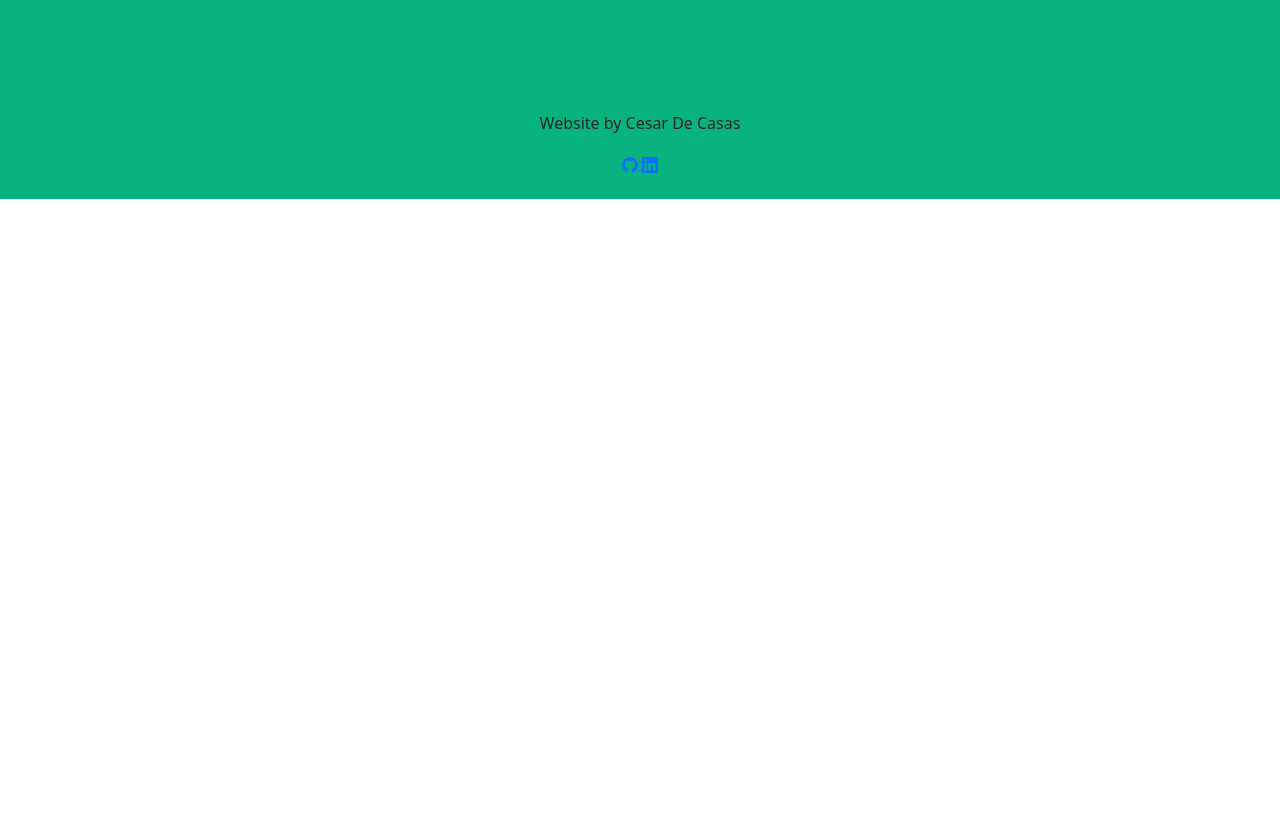
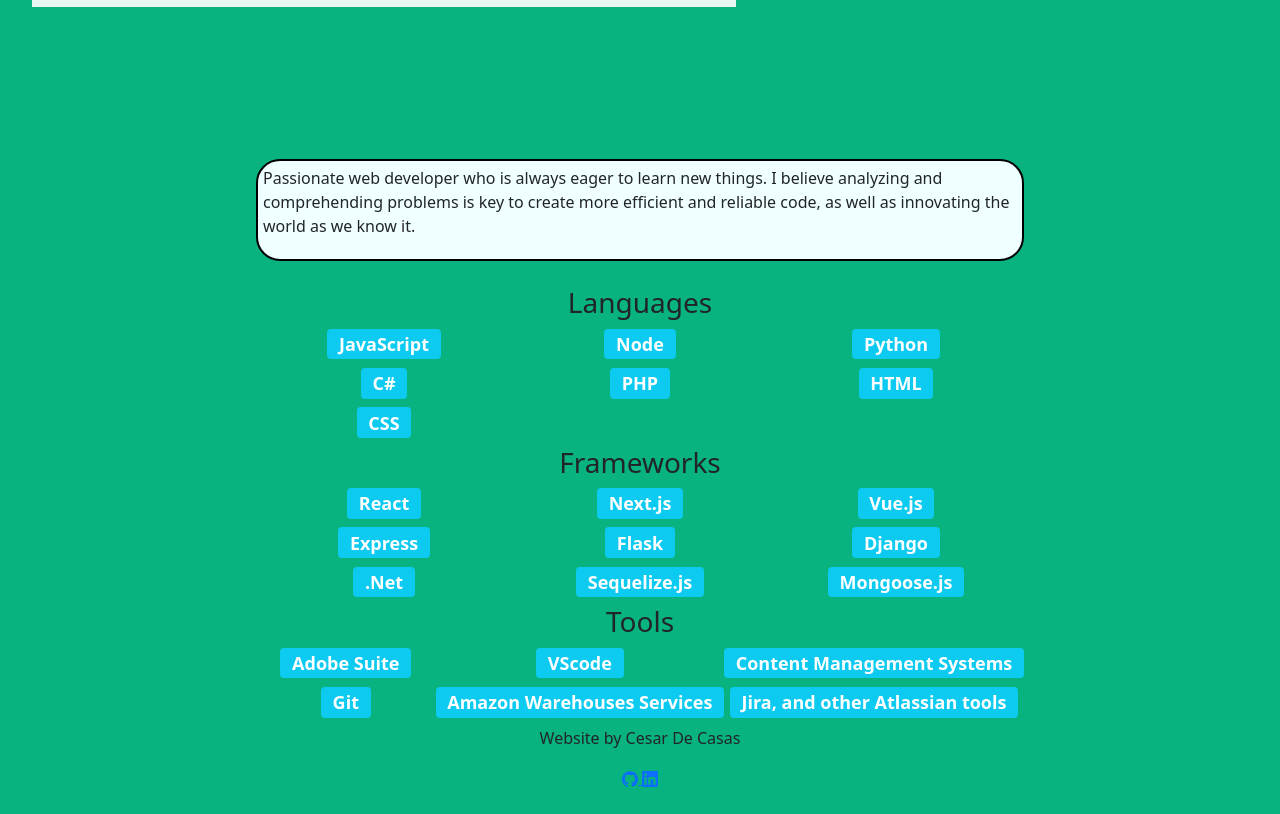
Before and after one commit to cesardecasas/Portfolio, a React (Create React App) app in the folder client/: page / in a window 1280 px wide. Shown: the part 420-1234 px from the top of the page. Before the commit the page ends 800 px from the top, so only its background shows below. Built offline with nearby package versions, Linux system fonts and the light colour scheme; a web font is replaced by a local one.

Commit message:
components Grid, Presentation added

```diff
--- a/client/src/Main.js
+++ b/client/src/Main.js
@@ -1,6 +1,10 @@
 import React from 'react'
 import Footer from './components/Footer'
 import Landing from './components/Landing'
+import PresentationCard from './components/PresentationCard'
+import Badges from './components/Badge'
+import technologies from './technologies.json'
+import Grid from './components/Grid'
 
 const Main =()=>{
 
@@ -8,8 +12,15 @@
 
     return (
         <main>
+            <br/>
             <Landing/>
+            <PresentationCard/>
+            <div className='technologies'>
+                <Grid name='Languages' arr={technologies.Languages}/>
+                <Grid name='Frameworks' arr={technologies.FrameWorks} />
+                <Grid name='Tools' arr={technologies.Tools} />
 
+            </div>
             <Footer/>
         </main>
     )
--- /dev/null
+++ b/client/src/components/Badge.js
@@ -0,0 +1,15 @@
+import React from 'react'
+import Badge from 'react-bootstrap/Badge'
+
+const Badges =(props)=>{
+
+    return(
+        <div>
+            <h4>
+                <Badge bg='info'>{props.text.name}</Badge>
+            </h4>
+        </div>
+    )
+}
+
+export default Badges
--- /dev/null
+++ b/client/src/components/Grid.js
@@ -0,0 +1,17 @@
+import React from 'react'
+import Badges from './Badge'
+
+const Grid =(props)=>{
+
+
+    return(
+        <section>
+            <h3>{props.name}</h3>
+                <div className='grid'>
+                    {props.arr.map((text, index)=><Badges text={text} key={index}/>)}
+                </div>
+        </section>
+    )
+}
+
+export default Grid
--- /dev/null
+++ b/client/src/components/PresentationCard.js
@@ -0,0 +1,23 @@
+import React from 'react'
+import Col from 'react-bootstrap/Col'
+import Image from 'react-bootstrap/Image'
+
+const PresentationCard =()=>{
+
+    return(
+        <div>
+            <Col xs={6} md={4}>
+                <Image src="" roundedCircle />
+            </Col>
+            <div className='description'>
+                <p>
+                    Passionate web developer who is always eager to learn new things. I believe analyzing
+                    and comprehending problems is key to create more efficient and
+                    reliable code, as well as innovating the world as we know it.
+                </p>
+            </div>
+        </div>
+    )
+}
+
+export default PresentationCard
--- a/client/src/css/App.css
+++ b/client/src/css/App.css
@@ -37,3 +37,25 @@
     transform: rotate(360deg);
   }
 }
+
+.description{
+  width: 60%;
+  text-align: left;
+  margin-left: 20%;
+  border: 2px black double;
+  padding: 5px;
+  background-color: azure;
+  border-radius: 1.5rem;
+}
+
+.grid{
+  margin-left: 20%;
+  width: 60%;
+  display:grid;
+  grid-template-columns: 1fr 1fr 1fr;
+}
+
+
+.technologies{
+  margin-top: 2%;
+}
--- a/client/src/css/Landing.css
+++ b/client/src/css/Landing.css
@@ -36,7 +36,7 @@
     text-transform:uppercase;
     line-height:1.2em;
     position:relative;
-  text-shadow: 2px 2px 40px rgba(0,0,0,0.7);
+    text-shadow: 2px 2px 40px rgba(0,0,0,0.7);
 }
 .lineOne {
   transition-delay:.2s;
--- a/client/src/technologies.json
+++ b/client/src/technologies.json
@@ -24,6 +24,7 @@
         {"name":"VScode"},
         {"name":"Content Management Systems"},
         {"name":"Git"},
-        {"name":"Amazon Warehouses Services"}
+        {"name":"Amazon Warehouses Services"},
+        {"name":"Jira, and other Atlassian tools"}
     ]
 }
```
